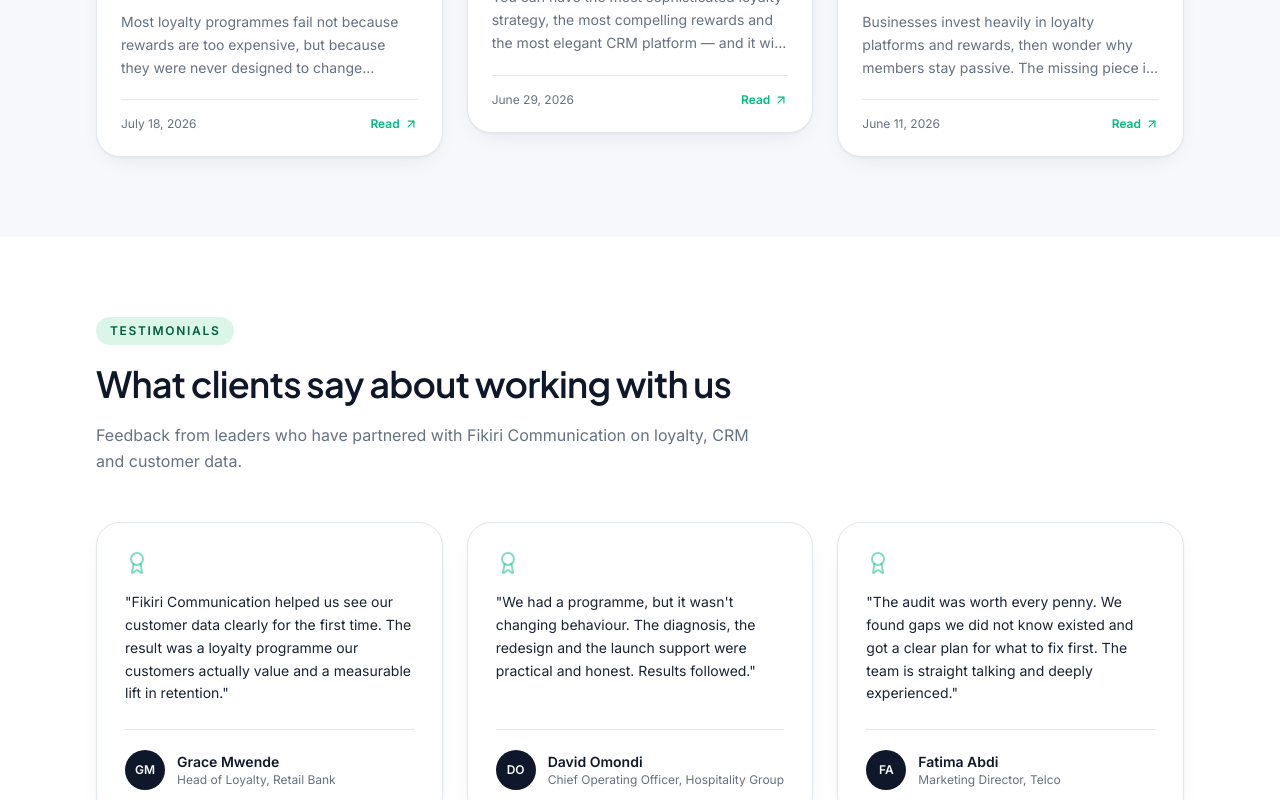
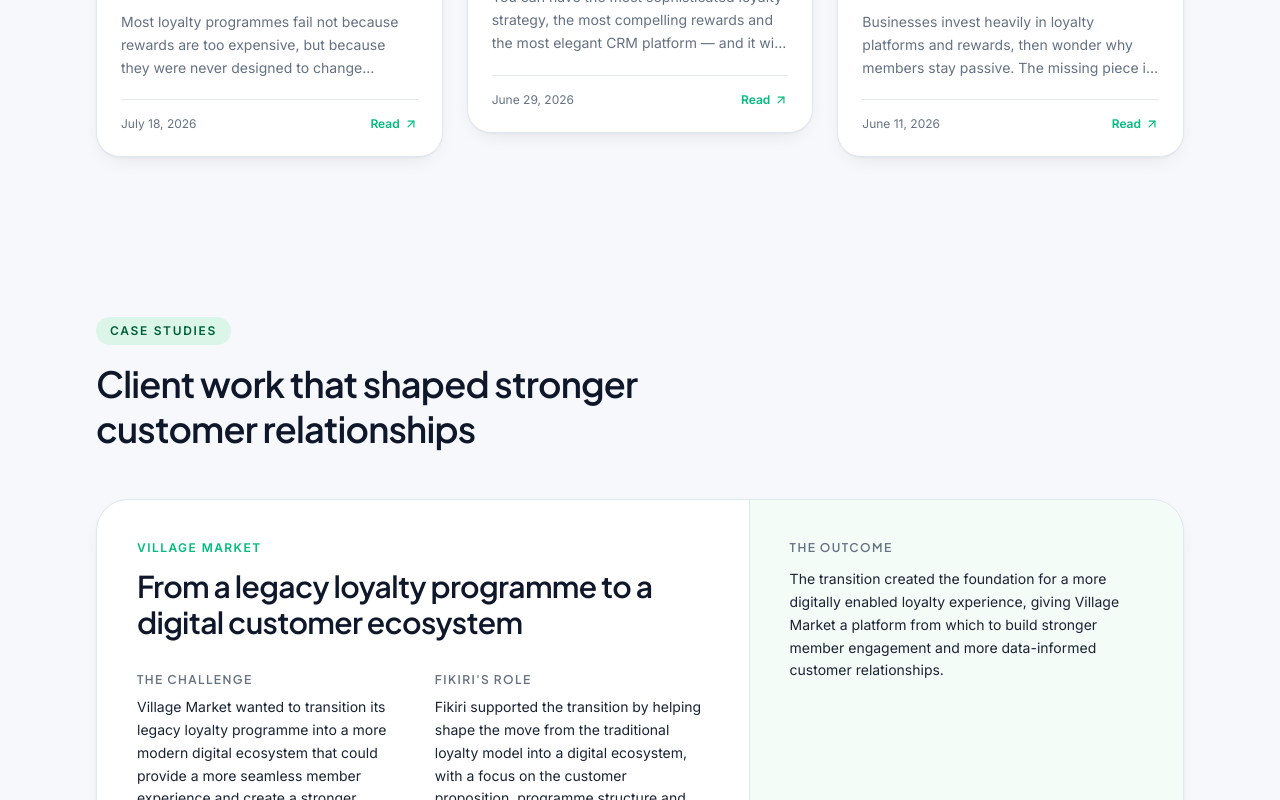
Before and after one commit to Washington-Karanja/StringBuilder, a Next.js app: page / in a window 1280 px wide. Shown: the part 2000-2800 px from the top of the page. Built offline with nearby package versions, Linux system fonts and the light colour scheme.

Commit message:
feature/return-case-study-to-home

```diff
--- a/src/app/page.tsx
+++ b/src/app/page.tsx
@@ -8,6 +8,7 @@ import { posts } from "@/data/content";
 import { services } from "@/content/services";
 import { testimonials } from "@/content/testimonials";
 import { stats } from "@/content/home";
+import { caseStudies } from "@/content/case-studies";
 
 const icons = { Briefcase, Compass, TrendingUp, ShieldCheck, MessageSquare };
 
@@ -130,6 +131,68 @@ export default function Home() {
         </div>
       </section>
 
+      <section className="bg-surface py-20">
+        <div className="mx-auto max-w-6xl px-5 sm:px-8">
+          <Reveal>
+            <SectionHeading eyebrow="Case Studies" title="Client work that shaped stronger customer relationships" />
+          </Reveal>
+          <div className="mt-12 space-y-6">
+            {caseStudies.map((study, index) => (
+              <Reveal key={study.slug} delay={index * 0.06}>
+                <article className="overflow-hidden rounded-3xl border border-border bg-card shadow-soft">
+                  <div className="grid gap-0 lg:grid-cols-[1.2fr_0.8fr]">
+                    <div className="p-7 sm:p-8 lg:p-10">
+                      <p className="text-xs font-semibold uppercase tracking-[0.12em] text-emerald">{study.client}</p>
+                      <h3 className="mt-3 text-2xl font-semibold text-primary sm:text-3xl">{study.tagline}</h3>
+                      {study.subTagline ? (
+                        <p className="mt-2 text-sm font-medium text-muted-foreground">{study.subTagline}</p>
+                      ) : null}
+
+                      <div className="mt-8 grid gap-6 md:grid-cols-2">
+                        <div>
+                          <h4 className="text-xs font-semibold uppercase tracking-[0.12em] text-muted-foreground">The challenge</h4>
+                          <p className="mt-2 text-sm leading-relaxed text-foreground">{study.challenge}</p>
+                        </div>
+                        <div>
+                          <h4 className="text-xs font-semibold uppercase tracking-[0.12em] text-muted-foreground">Fikiri&apos;s role</h4>
+                          <p className="mt-2 text-sm leading-relaxed text-foreground">{study.role}</p>
+                        </div>
+                      </div>
+
+                      <div className="mt-8">
+                        <h4 className="text-xs font-semibold uppercase tracking-[0.12em] text-muted-foreground">What we worked on</h4>
+                        <ul className="mt-3 grid gap-2 text-sm text-foreground sm:grid-cols-2">
+                          {study.whatWeWorkedOn.map((item) => (
+                            <li key={item} className="flex items-start gap-2">
+                              <span className="mt-1.5 h-1.5 w-1.5 shrink-0 rounded-full bg-emerald" />
+                              <span>{item}</span>
+                            </li>
+                          ))}
+                        </ul>
+                      </div>
+                    </div>
+
+                    <div className="flex flex-col justify-between border-t border-border bg-accent/30 p-7 sm:p-8 lg:border-l lg:border-t-0 lg:p-10">
+                      <div>
+                        <h4 className="text-xs font-semibold uppercase tracking-[0.12em] text-muted-foreground">The outcome</h4>
+                        <p className="mt-3 text-sm leading-relaxed text-foreground">{study.outcome}</p>
+                      </div>
+
+                      <blockquote className="mt-8 border-l-2 border-emerald/60 pl-4 text-sm leading-relaxed text-primary">
+                        “{study.quote}”
+                        <footer className="mt-3 text-xs font-semibold uppercase tracking-[0.12em] text-muted-foreground">
+                          — {study.quoteAuthor}
+                        </footer>
+                      </blockquote>
+                    </div>
+                  </div>
+                </article>
+              </Reveal>
+            ))}
+          </div>
+        </div>
+      </section>
+
       <section className="mx-auto max-w-6xl px-5 py-20 sm:px-8">
         <Reveal>
           <SectionHeading eyebrow="Testimonials" title="What clients say about working with us" description="Feedback from leaders who have partnered with Fikiri Communication on loyalty, CRM and customer data." />
```
